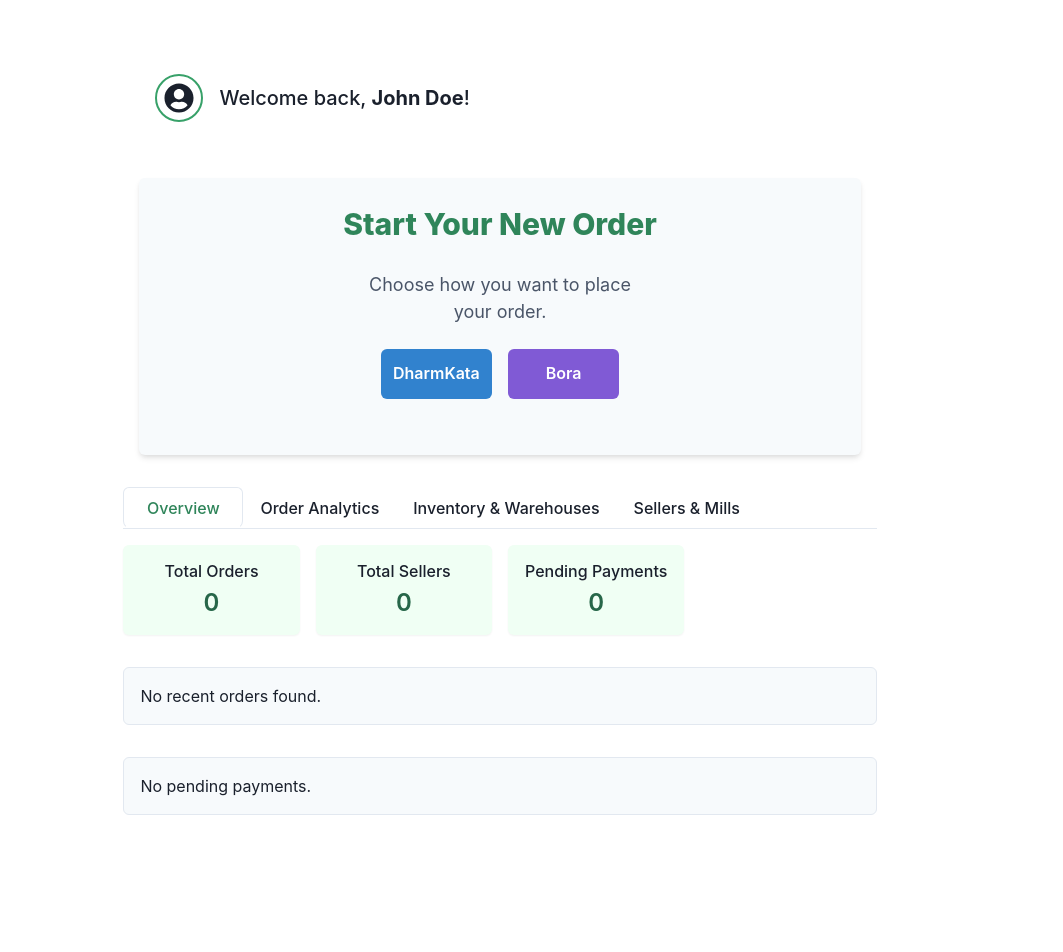
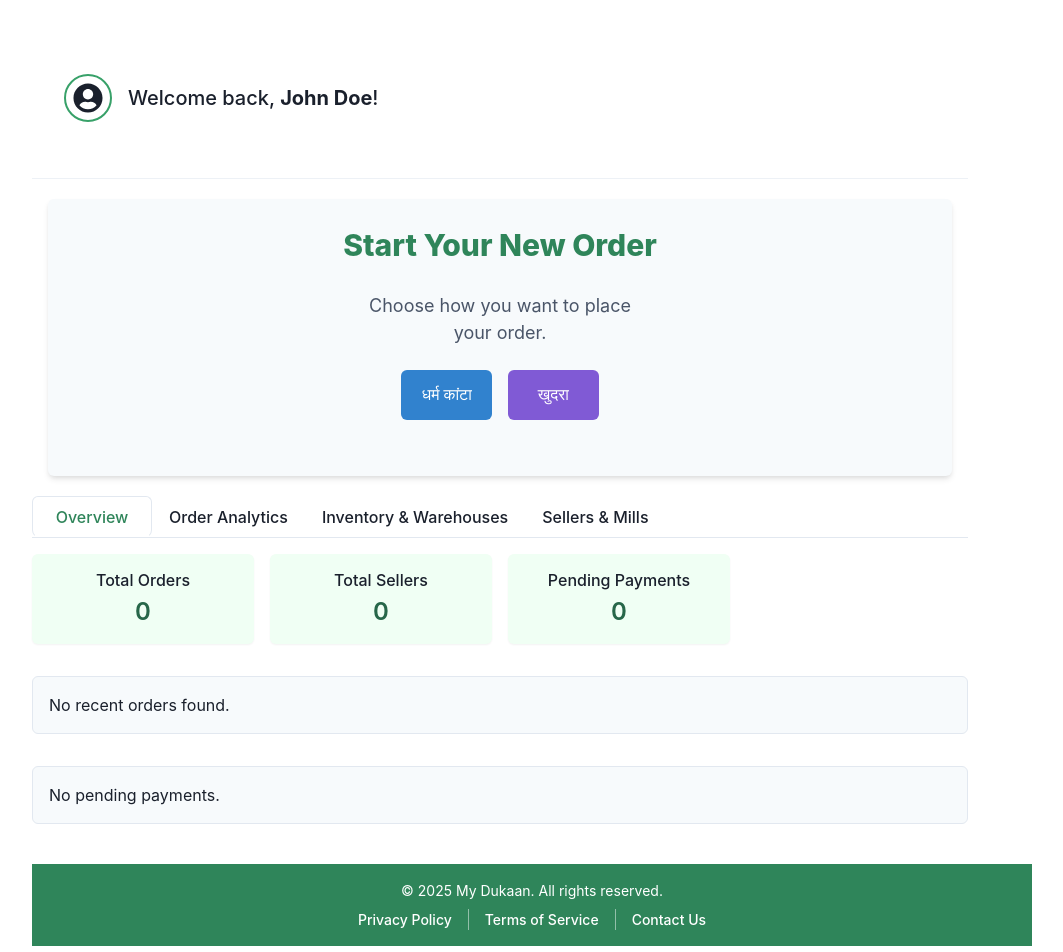
Before and after one commit to dharam-k/my-dukaan, a React (Vite) app: page /dashboard in a window 1280 px wide. Shown: the top 952 px of the page, without its empty margins (140-1203 px from the left). Before the commit the page ends 847 px from the top, so only its background shows below. Built offline with nearby package versions, Linux system fonts and the light colour scheme.

Commit message:
fixed some iuuse of footers and drawers

```diff
--- a/src/components/layout/Footer.jsx
+++ b/src/components/layout/Footer.jsx
@@ -18,13 +18,13 @@
           &copy; {new Date().getFullYear()} My Dukaan. All rights reserved.
         </Text>
         <HStack spacing={4} divider={<StackDivider borderColor="whiteAlpha.600" />}>
-          <Link href="#" _hover={{ textDecoration: "underline" }}>
+          <Link fontSize="sm" href="#" _hover={{ textDecoration: "underline" }}>
             Privacy Policy
           </Link>
-          <Link href="#" _hover={{ textDecoration: "underline" }}>
+          <Link fontSize="sm" href="#" _hover={{ textDecoration: "underline" }}>
             Terms of Service
           </Link>
-          <Link href="#" _hover={{ textDecoration: "underline" }}>
+          <Link fontSize="sm" href="#" _hover={{ textDecoration: "underline" }}>
             Contact Us
           </Link>
         </HStack>
--- a/src/components/ui/StatsGrid.jsx
+++ b/src/components/ui/StatsGrid.jsx
@@ -4,7 +4,7 @@
 // Reusable component for the grid of stats
 export function StatsGrid({ stats, onStatClick }) {
   // Determine columns based on count or fixed
-  const columns = useBreakpointValue({ base: 1, sm: 2, md: 4 });
+  const columns = useBreakpointValue({ base: 2, sm: 2, md: 4 });
 
   return (
     <SimpleGrid columns={columns} spacing={4} mb={4}>
--- a/src/features/dashboard/BuyerDashboard.jsx
+++ b/src/features/dashboard/BuyerDashboard.jsx
@@ -13,6 +13,7 @@
   Button,
   VStack,
   Center,
+  Divider,
 } from "@chakra-ui/react";
 import { StatsGrid } from "../../components/ui/StatsGrid";
 import { RecentOrdersTable } from "../orders/RecentOrdersTable";
@@ -21,6 +22,7 @@
 import { OrderOptions } from "../orders/OrderOptions";
 import Navbar from "../../components/layout/Navbar";
 import UserProfileDrawer from "../../components/layout/UserProfileDrawer";
+import Footer from "../../components/layout/Footer";
 
 export default function BuyerDashboard() {
   const [recentOrders, setRecentOrders] = useState([]);
@@ -136,10 +138,10 @@
   };
 
   return (
-    <Box p={{ base: 0, md: 8 }} maxW="1200px" maxWidth={{ base: 320, md: 800, "xl": 1000 }} mx="auto">
+    <Box p={{ base: 0, md: 8 }} maxW="1200px" maxWidth={{ base: 355, md: 800, "xl": 1000 }} mx="auto">
       {/* Header */}
         <Navbar onOpenUserMenu={openUserMenu} />
-
+        <Divider mb={5} />
         <UserProfileDrawer
           isOpen={isUserMenuOpen}
           onClose={closeUserMenu}
@@ -147,7 +149,7 @@
         />
 
       {/* New Order Button */}
-      <Center minH="200px" minWidth={{base: 300, md: 600}} mb={8} px={4}>
+      <Center minH="200px" minWidth={{base: 300, md: 600}}  px={4}>
         <VStack
           spacing={6}
           w="100%"
@@ -179,6 +181,7 @@
       colorScheme="green"
       isFitted={false}
       w="100%"
+      pt={5}
     >
       <TabList
         overflowX="auto"
@@ -216,6 +219,9 @@
       {/* Pending Payments Table */}
       <PendingPaymentsTable payments={pendingPayments} />
 
+        {/* Footer */}
+        <Footer />
     </Box>
+
   );
 }
--- a/src/features/orders/CreateOrder.jsx
+++ b/src/features/orders/CreateOrder.jsx
@@ -8,6 +8,7 @@
   Divider,
   Button,
   useDisclosure,
+  MenuDivider,
 } from "@chakra-ui/react";
 import { FaWeight, FaBoxes, FaUsers, FaRupeeSign, FaMoneyBillWave} from "react-icons/fa";
 import Navbar from "../../components/layout/Navbar";
@@ -23,6 +24,7 @@
 import Footer from "../../components/layout/Footer";
 import { useNavigate } from "react-router-dom";
 import OrderSummaryModal from "./OrderSummaryModal";
+import UserProfileDrawer from "../../components/layout/UserProfileDrawer";
 
 const defaultBuyer = {
   name: "John Doe",
@@ -42,6 +44,10 @@
   const [dharmKata, setDharmKata] = useState("");
   const [totalPoldar, setTotalPoldar] = useState("");
   const [orderDate, setOrderDate] = useState(new Date());
+   const [isUserMenuOpen, setIsUserMenuOpen] = useState(false);
+
+    const openUserMenu = () => setIsUserMenuOpen(true);
+    const closeUserMenu = () => setIsUserMenuOpen(false);
 
   const { isOpen, onOpen, onClose } = useDisclosure();
 
@@ -118,10 +124,14 @@
 
   return (
      <>
-      <Box maxW="1200px" mx="auto" p={{ base: 4, md: 8 }}>
-        <Box mx="auto">
-          <Navbar />
-        </Box>
+      <Box maxW="1200px" minH={575} mx="auto" p={{ base: 4, md: 8 }}>
+        <Navbar onOpenUserMenu={openUserMenu} />
+        <Divider mb={5} />
+        <UserProfileDrawer
+          isOpen={isUserMenuOpen}
+          onClose={closeUserMenu}
+          userName="John Doe" // Pass real user name dynamically here
+        />
 
         <VStack spacing={6} align="stretch">
           {/* Buyer Details */}
@@ -272,7 +282,7 @@
         </VStack>
       </Box>
       {/* Footer */}
-      <Footer />
+      <Footer  />
 
     {/* Order Summary Modal */}
     <OrderSummaryModal
--- a/src/features/orders/OrderOptions.jsx
+++ b/src/features/orders/OrderOptions.jsx
@@ -19,7 +19,7 @@
           padding={6}
           onClick={() => handleOptionClick("DharmKata")}
         >
-          DharmKata
+          धर्म कांटा
         </Button>
         <Button
           colorScheme="purple"
@@ -27,7 +27,7 @@
           padding={6}
           onClick={() => handleOptionClick("Bora")}
         >
-          Bora
+          खुदरा
         </Button>
       </Box>
     </VStack>
```
